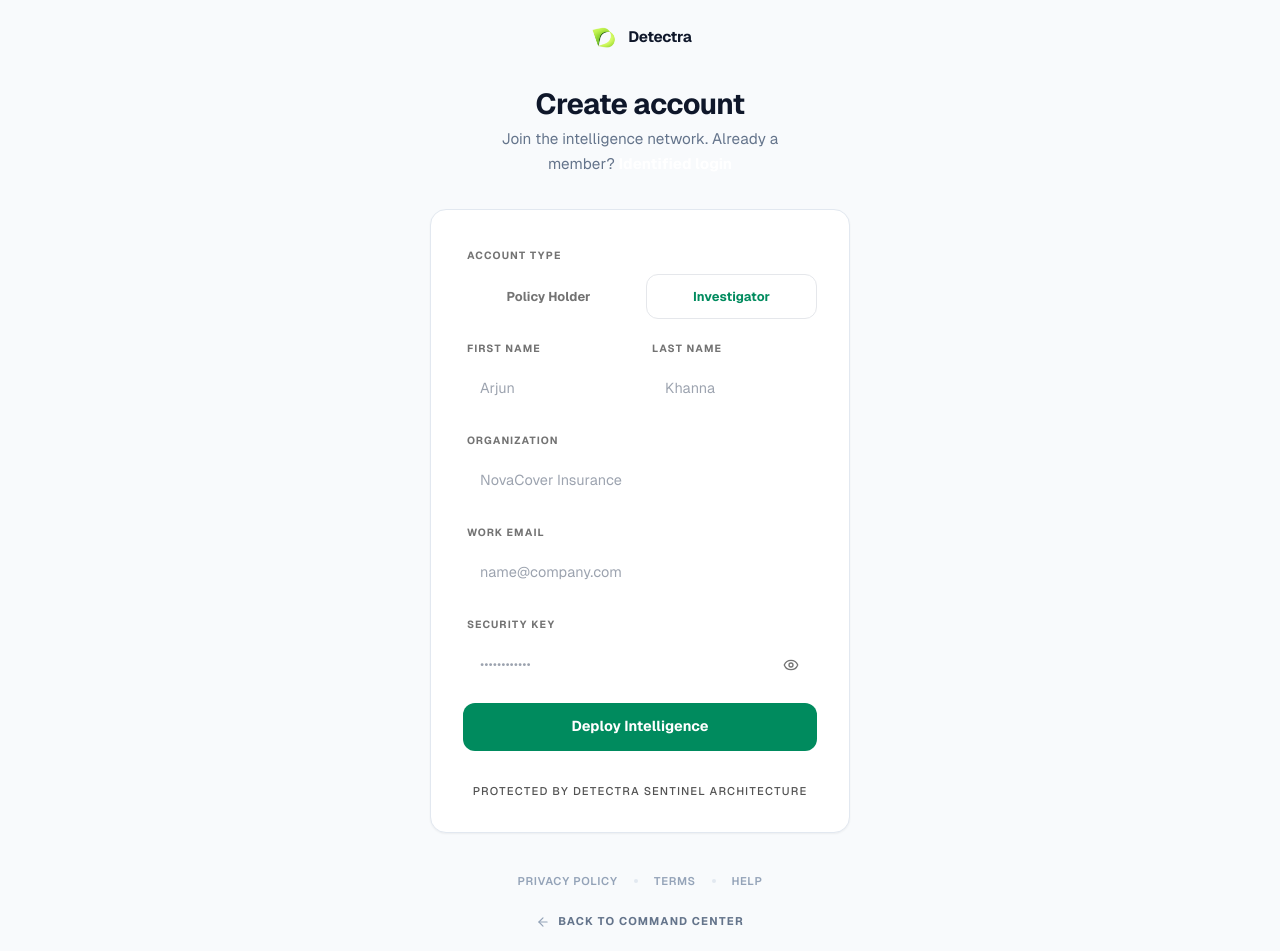
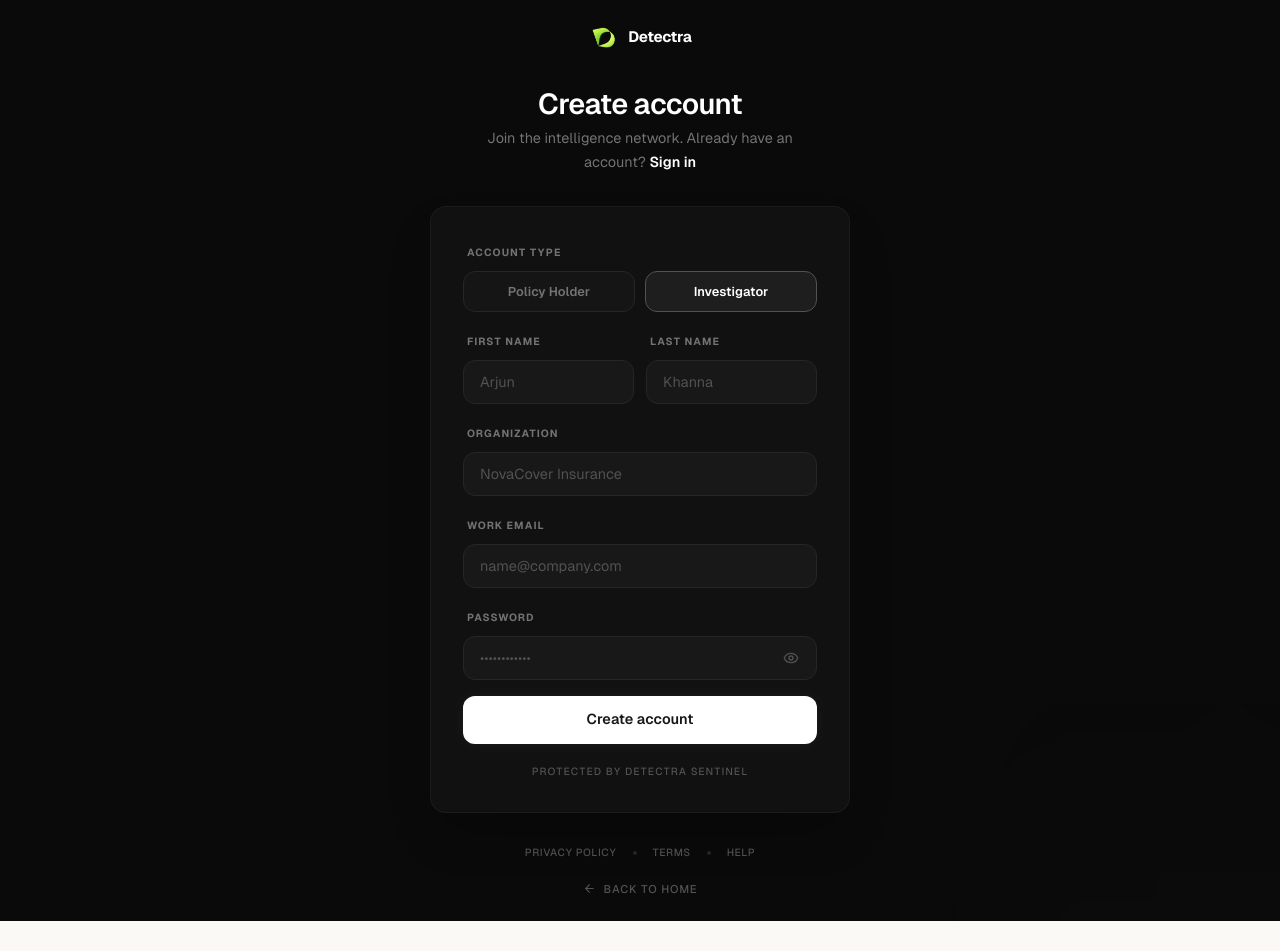
Before and after one commit to pranavgawaii/Detectra-fraud-detection, a Next.js app in the folder frontend/: page /sign-up in a window 1280 px wide. Shown: the top 951 px of the page. After the commit the page ends 921 px from the top, so only its background shows below. Built offline with nearby package versions, Linux system fonts and the light colour scheme; no server answers.

Commit message:
feat: premium SaaS redesign - floating glass navbar, new hero section, dark-themed auth pages

```diff
--- a/frontend/src/app/login/page.tsx
+++ b/frontend/src/app/login/page.tsx
@@ -59,28 +59,31 @@ export default function LoginPage() {
     }
   };
 
+  const inputClass =
+    "w-full h-12 bg-white/[0.03] border border-neutral-800 rounded-xl px-4 text-[0.9rem] text-white placeholder:text-neutral-600 outline-none transition-all focus:border-neutral-600 focus:bg-white/[0.05] focus:ring-1 focus:ring-neutral-700";
+
   return (
     <AuthShell
       title="Welcome back"
       description={
         <>
           Access your fraud intelligence dashboard. No account?{" "}
-          <Link href="/sign-up" className="text-[var(--primary)] hover:text-[var(--primary)]/80 font-bold transition-all">
-            Secure clearance
+          <Link href="/sign-up" className="text-white hover:text-neutral-300 font-semibold transition-all">
+            Create one
           </Link>
         </>
       }
     >
-      <div className="space-y-6 pt-2">
+      <div className="space-y-5 pt-1">
         <form onSubmit={handleLogin} className="space-y-4">
           <AnimatePresence>
             {error && (
               <motion.div
                 initial={{ opacity: 0, scale: 0.98 }}
                 animate={{ opacity: 1, scale: 1 }}
-                className="flex items-center gap-3 p-3 rounded-xl bg-red-50 border border-red-100 text-red-600 text-[0.8rem]"
+                className="flex items-start gap-3 p-3 rounded-xl bg-red-500/5 border border-red-500/10 text-red-400 text-[0.8rem] leading-relaxed"
               >
-                <AlertCircle size={14} />
+                <AlertCircle size={14} className="flex-shrink-0 mt-0.5" />
                 {error}
               </motion.div>
             )}
@@ -88,21 +91,21 @@ export default function LoginPage() {
 
           <div className="space-y-4">
             <div className="space-y-2">
-              <label className="text-[0.65rem] font-bold uppercase tracking-widest text-slate-500 ml-1">Email Address</label>
+              <label className="text-[0.65rem] font-bold uppercase tracking-widest text-neutral-500 ml-1">Email Address</label>
               <input
                 type="email"
                 value={email}
                 onChange={(e) => setEmail(e.target.value)}
                 placeholder="name@company.com"
-                className="w-full h-12 bg-white border border-slate-200 rounded-xl px-4 text-[0.9rem] text-slate-900 placeholder:text-slate-400 outline-none transition-all focus:border-[var(--primary)] focus:ring-4 focus:ring-[var(--primary)]/10"
+                className={inputClass}
                 required
               />
             </div>
 
             <div className="space-y-2">
               <div className="flex items-center justify-between px-1">
-                <label className="text-[0.65rem] font-bold uppercase tracking-widest text-slate-500">Security Key</label>
-                <Link href="#" className="text-[0.6rem] font-bold text-[var(--primary)] hover:text-[var(--primary)]/80 transition-colors uppercase tracking-widest">Forgot?</Link>
+                <label className="text-[0.65rem] font-bold uppercase tracking-widest text-neutral-500">Password</label>
+                <Link href="#" className="text-[0.6rem] font-bold text-neutral-500 hover:text-white transition-colors uppercase tracking-widest">Forgot?</Link>
               </div>
               <div className="relative">
                 <input
@@ -110,13 +113,13 @@ export default function LoginPage() {
                   value={pass}
                   onChange={(e) => setPass(e.target.value)}
                   placeholder="••••••••••••"
-                  className="w-full h-12 bg-white border border-slate-200 rounded-xl px-4 pr-12 text-[0.9rem] text-slate-900 placeholder:text-slate-400 outline-none transition-all focus:border-[var(--primary)] focus:ring-4 focus:ring-[var(--primary)]/10"
+                  className={`${inputClass} pr-12`}
                   required
                 />
                 <button
                   type="button"
                   onClick={() => setShowPass(!showPass)}
-                  className="absolute right-3 top-1/2 -translate-y-1/2 p-1.5 text-slate-400 hover:text-slate-600 transition-all"
+                  className="absolute right-3 top-1/2 -translate-y-1/2 p-1.5 text-neutral-600 hover:text-neutral-300 transition-all"
                 >
                   {showPass ? <EyeOff size={16} /> : <Eye size={16} />}
                 </button>
@@ -124,23 +127,23 @@ export default function LoginPage() {
             </div>
           </div>
 
-          <div className="space-y-4 mt-6">
+          <div className="space-y-4 mt-2">
             <button
               type="submit"
               disabled={loading}
-              className="w-full h-12 bg-[var(--primary)] text-white font-bold text-[0.9rem] rounded-xl transition-all hover:opacity-90 active:scale-[0.98] disabled:opacity-50 flex items-center justify-center gap-2"
+              className="w-full h-12 bg-white text-neutral-900 font-semibold text-[0.9rem] rounded-xl transition-all hover:bg-neutral-200 active:scale-[0.98] disabled:opacity-50 flex items-center justify-center gap-2 shadow-[0_0_15px_rgba(255,255,255,0.06)]"
             >
-              {loading ? <Loader2 size={18} className="animate-spin" /> : "Sign in to Detectra"}
+              {loading ? <Loader2 size={18} className="animate-spin" /> : "Sign in"}
             </button>
 
-            <div className="pt-5 border-t border-slate-100">
-              <p className="text-[0.6rem] font-bold uppercase tracking-widest text-slate-500 mb-3 text-center">Quick Demo Environments</p>
+            <div className="pt-5 border-t border-neutral-800/60">
+              <p className="text-[0.6rem] font-bold uppercase tracking-widest text-neutral-600 mb-3 text-center">Quick Demo Access</p>
               <div className="grid grid-cols-1 gap-2">
                 <button
                   type="button"
                   onClick={() => handleDemoLogin("admin")}
                   disabled={loading}
-                  className="w-full h-10 bg-slate-50 border border-slate-200 text-slate-700 font-bold text-[0.8rem] rounded-xl transition-all hover:bg-slate-100 hover:border-slate-300 active:scale-[0.98] disabled:opacity-50 flex items-center justify-center"
+                  className="w-full h-10 bg-white/[0.03] border border-neutral-800 text-neutral-400 font-semibold text-[0.8rem] rounded-xl transition-all hover:bg-white/[0.06] hover:border-neutral-700 hover:text-white active:scale-[0.98] disabled:opacity-50 flex items-center justify-center"
                 >
                   Admin Command Center
                 </button>
@@ -149,17 +152,17 @@ export default function LoginPage() {
                     type="button"
                     onClick={() => handleDemoLogin("staff")}
                     disabled={loading}
-                    className="w-full h-10 bg-slate-50 border border-slate-200 text-slate-700 font-bold text-[0.8rem] rounded-xl transition-all hover:bg-slate-100 hover:border-slate-300 active:scale-[0.98] disabled:opacity-50 flex items-center justify-center"
+                    className="w-full h-10 bg-white/[0.03] border border-neutral-800 text-neutral-400 font-semibold text-[0.8rem] rounded-xl transition-all hover:bg-white/[0.06] hover:border-neutral-700 hover:text-white active:scale-[0.98] disabled:opacity-50 flex items-center justify-center"
                   >
-                    Investigator Staff
+                    Investigator
                   </button>
                   <button
                     type="button"
                     onClick={() => handleDemoLogin("customer")}
                     disabled={loading}
-                    className="w-full h-10 bg-slate-50 border border-slate-200 text-slate-700 font-bold text-[0.8rem] rounded-xl transition-all hover:bg-slate-100 hover:border-slate-300 active:scale-[0.98] disabled:opacity-50 flex items-center justify-center"
+                    className="w-full h-10 bg-white/[0.03] border border-neutral-800 text-neutral-400 font-semibold text-[0.8rem] rounded-xl transition-all hover:bg-white/[0.06] hover:border-neutral-700 hover:text-white active:scale-[0.98] disabled:opacity-50 flex items-center justify-center"
                   >
-                    Customer Portal
+                    Customer
                   </button>
                 </div>
               </div>
--- a/frontend/src/app/sign-up/page.tsx
+++ b/frontend/src/app/sign-up/page.tsx
@@ -47,62 +47,75 @@ export default function SignUpPage() {
     }
   };
 
+  const inputClass =
+    "w-full h-11 bg-white/[0.03] border border-neutral-800 rounded-xl px-4 text-[0.9rem] text-white placeholder:text-neutral-600 outline-none transition-all focus:border-neutral-600 focus:bg-white/[0.05] focus:ring-1 focus:ring-neutral-700";
+
   return (
     <AuthShell
       title="Create account"
       description={
         <>
-          Join the intelligence network. Already a member?{" "}
-          <Link href="/login" className="text-white hover:text-emerald-400 font-bold transition-all">
-            Identified login
+          Join the intelligence network. Already have an account?{" "}
+          <Link href="/login" className="text-white hover:text-neutral-300 font-semibold transition-all">
+            Sign in
           </Link>
         </>
       }
     >
-      <div className="space-y-6">
+      <div className="space-y-5">
         <form onSubmit={handleSignUp} className="space-y-4">
           <AnimatePresence>
             {error && (
               <motion.div
                 initial={{ opacity: 0, scale: 0.98 }}
                 animate={{ opacity: 1, scale: 1 }}
-                className="flex items-center gap-3 p-3 rounded-xl bg-red-500/5 border border-red-500/10 text-red-500 text-[0.8rem]"
+                className="flex items-start gap-3 p-3 rounded-xl bg-red-500/5 border border-red-500/10 text-red-400 text-[0.8rem] leading-relaxed"
               >
-                <AlertCircle size={14} />
+                <AlertCircle size={14} className="flex-shrink-0 mt-0.5" />
                 {error}
               </motion.div>
             )}
           </AnimatePresence>
 
           <div className="space-y-4">
+            {/* Role Picker */}
             <div className="space-y-2">
               <label className="text-[0.65rem] font-bold uppercase tracking-widest text-neutral-500 ml-1">Account Type</label>
-              <div className="grid grid-cols-2 gap-3">
+              <div className="grid grid-cols-2 gap-2.5">
                 <button
                   type="button"
                   onClick={() => setRole("customer")}
-                  className={`py-3 rounded-xl border text-[0.8rem] font-bold transition-all ${role === "customer" ? "bg-[var(--primary)]/10 border-[var(--primary)]/50 text-[var(--primary)]" : "bg-white/[0.02] border-white/[0.05] text-neutral-500 hover:bg-white/[0.04]"}`}
+                  className={`py-2.5 rounded-xl border text-[0.8rem] font-semibold transition-all ${
+                    role === "customer"
+                      ? "bg-white/[0.06] border-neutral-600 text-white"
+                      : "bg-white/[0.02] border-neutral-800 text-neutral-500 hover:bg-white/[0.04] hover:border-neutral-700"
+                  }`}
                 >
                   Policy Holder
                 </button>
                 <button
                   type="button"
                   onClick={() => setRole("company_admin")}
-                  className={`py-3 rounded-xl border text-[0.8rem] font-bold transition-all ${role === "company_admin" ? "bg-[var(--primary)]/10 border-[var(--primary)]/50 text-[var(--primary)]" : "bg-white/[0.02] border-white/[0.05] text-neutral-500 hover:bg-white/[0.04]"}`}
+                  className={`py-2.5 rounded-xl border text-[0.8rem] font-semibold transition-all ${
+                    role === "company_admin"
+                      ? "bg-white/[0.06] border-neutral-600 text-white"
+                      : "bg-white/[0.02] border-neutral-800 text-neutral-500 hover:bg-white/[0.04] hover:border-neutral-700"
+                  }`}
                 >
                   Investigator
                 </button>
               </div>
             </div>
 
-            <div className="grid grid-cols-2 gap-4">
+            {/* Name */}
+            <div className="grid grid-cols-2 gap-3">
               <div className="space-y-2">
                 <label className="text-[0.65rem] font-bold uppercase tracking-widest text-neutral-500 ml-1">First Name</label>
                 <input
                   value={firstName}
                   onChange={(e) => setFirstName(e.target.value)}
                   placeholder="Arjun"
-                  className="w-full h-11 bg-white/[0.02] border border-white/[0.08] rounded-xl px-4 text-[0.9rem] text-white outline-none transition-all focus:border-[var(--primary)]/50 focus:bg-[var(--primary)]/5 focus:ring-4 focus:ring-[var(--primary)]/10"
+                  className={inputClass}
                   required
                 />
               </div>
@@ -112,23 +125,25 @@ export default function SignUpPage() {
                   value={lastName}
                   onChange={(e) => setLastName(e.target.value)}
                   placeholder="Khanna"
-                  className="w-full h-11 bg-white/[0.02] border border-white/[0.08] rounded-xl px-4 text-[0.9rem] text-white outline-none transition-all focus:border-[var(--primary)]/50 focus:bg-[var(--primary)]/5 focus:ring-4 focus:ring-[var(--primary)]/10"
+                  className={inputClass}
                   required
                 />
               </div>
             </div>
 
+            {/* Organization */}
             <div className="space-y-2">
               <label className="text-[0.65rem] font-bold uppercase tracking-widest text-neutral-500 ml-1">Organization</label>
               <input
                 value={company}
                 onChange={(e) => setCompany(e.target.value)}
                 placeholder="NovaCover Insurance"
-                className="w-full h-11 bg-white/[0.02] border border-white/[0.08] rounded-xl px-4 text-[0.9rem] text-white outline-none transition-all focus:border-[var(--primary)]/50 focus:bg-[var(--primary)]/5 focus:ring-4 focus:ring-[var(--primary)]/10"
+                className={inputClass}
                 required
               />
             </div>
 
+            {/* Email */}
             <div className="space-y-2">
               <label className="text-[0.65rem] font-bold uppercase tracking-widest text-neutral-500 ml-1">Work Email</label>
               <input
@@ -136,26 +151,27 @@ export default function SignUpPage() {
                 value={email}
                 onChange={(e) => setEmail(e.target.value)}
                 placeholder="name@company.com"
-                className="w-full h-11 bg-white/[0.02] border border-white/[0.08] rounded-xl px-4 text-[0.9rem] text-white outline-none transition-all focus:border-[var(--primary)]/50 focus:bg-[var(--primary)]/5 focus:ring-4 focus:ring-[var(--primary)]/10"
+                className={inputClass}
                 required
               />
             </div>
 
+            {/* Password */}
             <div className="space-y-2">
-              <label className="text-[0.65rem] font-bold uppercase tracking-widest text-neutral-500 ml-1">Security Key</label>
+              <label className="text-[0.65rem] font-bold uppercase tracking-widest text-neutral-500 ml-1">Password</label>
               <div className="relative">
                 <input
                   type={showPass ? "text" : "password"}
                   value={pass}
                   onChange={(e) => setPass(e.target.value)}
                   placeholder="••••••••••••"
-                  className="w-full h-11 bg-white/[0.02] border border-white/[0.08] rounded-xl px-4 pr-12 text-[0.9rem] text-white outline-none transition-all focus:border-[var(--primary)]/50 focus:bg-[var(--primary)]/5 focus:ring-4 focus:ring-[var(--primary)]/10"
+                  className={`${inputClass} pr-12`}
                   required
                 />
                 <button
                   type="button"
                   onClick={() => setShowPass(!showPass)}
-                  className="absolute right-3 top-1/2 -translate-y-1/2 p-1.5 text-neutral-500 hover:text-[var(--primary)] transition-all"
+                  className="absolute right-3 top-1/2 -translate-y-1/2 p-1.5 text-neutral-600 hover:text-neutral-300 transition-all"
                 >
                   {showPass ? <EyeOff size={16} /> : <Eye size={16} />}
                 </button>
@@ -166,16 +182,16 @@ export default function SignUpPage() {
           <button
             type="submit"
             disabled={loading}
-            className="w-full h-12 bg-[var(--primary)] text-white font-bold text-[0.9rem] rounded-xl transition-all hover:opacity-90 active:scale-[0.98] disabled:opacity-50 flex items-center justify-center gap-2 mt-4"
+            className="w-full h-12 bg-white text-neutral-900 font-semibold text-[0.9rem] rounded-xl transition-all hover:bg-neutral-200 active:scale-[0.98] disabled:opacity-50 flex items-center justify-center gap-2 mt-2 shadow-[0_0_15px_rgba(255,255,255,0.06)]"
           >
-            {loading ? <Loader2 size={18} className="animate-spin" /> : "Deploy Intelligence"}
+            {loading ? <Loader2 size={18} className="animate-spin" /> : "Create account"}
           </button>
         </form>
 
-        <div className="pt-2 text-center">
-            <p className="text-[0.7rem] text-neutral-600 uppercase tracking-widest font-medium">
-                Protected by Detectra Sentinel Architecture
-            </p>
+        <div className="text-center">
+          <p className="text-[0.65rem] text-neutral-600 uppercase tracking-widest font-medium">
+            Protected by Detectra Sentinel
+          </p>
         </div>
       </div>
     </AuthShell>
--- a/frontend/src/components/auth/AuthShell.tsx
+++ b/frontend/src/components/auth/AuthShell.tsx
@@ -2,7 +2,7 @@
 
 import type { ReactNode } from "react";
 import Link from "next/link";
-import { ArrowLeft } from "lucide-react";
+import { ArrowLeft, Shield } from "lucide-react";
 import BrandLogo from "@/components/branding/BrandLogo";
 import { motion } from "framer-motion";
 
@@ -26,47 +26,55 @@ export default function AuthShell({
   ],
 }: AuthShellProps) {
   return (
-    <div className="min-h-screen bg-slate-50 text-slate-600 font-sans flex flex-col items-center justify-center p-6 relative selection:bg-[var(--primary)] selection:text-white">
+    <div className="min-h-screen bg-[#0A0A0A] text-neutral-400 font-sans flex flex-col items-center justify-center p-4 sm:p-6 relative selection:bg-white/10 selection:text-white overflow-hidden">
+      {/* Background effects */}
+      <div className="absolute top-[-300px] left-1/2 -translate-x-1/2 w-[800px] h-[600px] bg-gradient-to-b from-white/[0.02] via-transparent to-transparent rounded-full blur-3xl pointer-events-none" />
+      <div className="absolute bottom-[-200px] right-[-200px] w-[500px] h-[500px] bg-gradient-to-t from-white/[0.01] to-transparent rounded-full blur-3xl pointer-events-none" />
+
       <motion.div
-        initial={{ opacity: 0, y: 15 }}
+        initial={{ opacity: 0, y: 12 }}
         animate={{ opacity: 1, y: 0 }}
-        transition={{ duration: 0.6, ease: [0.16, 1, 0.3, 1] }}
+        transition={{ duration: 0.5, ease: [0.16, 1, 0.3, 1] }}
         className="w-full max-w-[420px] relative z-10"
       >
+        {/* Logo */}
         <div className="flex justify-center mb-10">
-          <BrandLogo href="/" size="md" tone="dark" />
+          <BrandLogo href="/" size="md" />
         </div>
 
+        {/* Header */}
         <div className="text-center mb-8">
           {eyebrow && (
-            <p className="text-[0.65rem] font-bold uppercase tracking-[0.2em] text-[var(--primary)] mb-3">{eyebrow}</p>
+            <p className="text-[0.65rem] font-bold uppercase tracking-[0.2em] text-neutral-500 mb-3">{eyebrow}</p>
           )}
-          <h1 className="text-[1.8rem] font-bold tracking-tight text-slate-900 mb-2 leading-none">{title}</h1>
-          <div className="text-slate-500 text-[0.95rem] leading-relaxed max-w-[340px] mx-auto">
+          <h1 className="text-[1.8rem] font-semibold tracking-tight text-white mb-2 leading-none">{title}</h1>
+          <div className="text-neutral-500 text-[0.9rem] leading-relaxed max-w-[340px] mx-auto">
             {description}
           </div>
         </div>
 
-        <div className="bg-white border border-slate-200 rounded-2xl p-8 shadow-sm">
+        {/* Card */}
+        <div className="bg-neutral-900/60 border border-neutral-800/60 rounded-2xl p-6 sm:p-8 backdrop-blur-sm shadow-2xl shadow-black/30">
           {children}
         </div>
 
-        <div className="mt-10 flex flex-col items-center gap-6">
-          <div className="flex items-center gap-4 text-[0.7rem] font-semibold text-slate-400">
+        {/* Footer */}
+        <div className="mt-8 flex flex-col items-center gap-5">
+          <div className="flex items-center gap-4 text-[0.65rem] font-medium text-neutral-600">
             {footerLinks.map((link, i) => (
               <div key={link.label} className="flex items-center gap-4">
-                <Link href={link.href} className="hover:text-slate-900 transition-colors uppercase tracking-wider">{link.label}</Link>
-                {i < footerLinks.length - 1 && <div className="w-1 h-1 rounded-full bg-slate-200" />}
+                <Link href={link.href} className="hover:text-neutral-300 transition-colors uppercase tracking-wider">{link.label}</Link>
+                {i < footerLinks.length - 1 && <div className="w-1 h-1 rounded-full bg-neutral-800" />}
               </div>
             ))}
           </div>
 
           <Link
             href="/"
-            className="group flex items-center gap-2 text-[0.7rem] font-bold uppercase tracking-[0.1em] text-slate-500 hover:text-slate-900 transition-all"
+            className="group flex items-center gap-2 text-[0.7rem] font-medium uppercase tracking-[0.08em] text-neutral-600 hover:text-white transition-all"
           >
-            <ArrowLeft size={14} className="group-hover:-translate-x-1 transition-transform text-slate-400" />
-            Back to Command Center
+            <ArrowLeft size={13} className="group-hover:-translate-x-1 transition-transform" />
+            Back to Home
           </Link>
         </div>
       </motion.div>
```
Also changed, not shown: frontend/src/components/landing/HeroSection.tsx (+40 -21 lines), frontend/src/components/landing/LandingComponents.tsx (+32 -21 lines).
